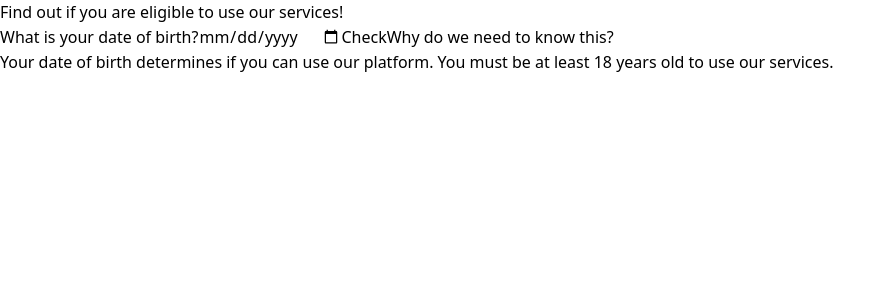
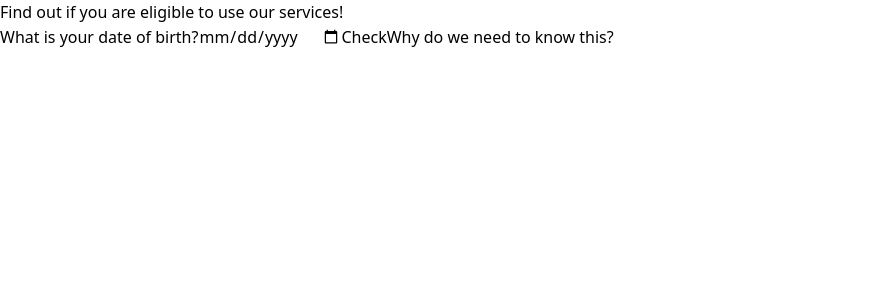
Before and after one commit to Aastha-Kalra/30daysOfReactJs, a React (Vite) app: page / in a window 1280 px wide. Shown: the top 300 px of the page, without its empty margins (0-896 px from the left). Built offline with nearby package versions, Linux system fonts and the light colour scheme.

Commit message:
added functions and maintains state

```diff
--- a/src/AgeValidator/Form.jsx
+++ b/src/AgeValidator/Form.jsx
@@ -1,20 +1,42 @@
 import React, { useState } from "react";
 
-const Form = ({onSubmit, error}) => {
-    const [showMsg,setshowMsg]=useState('')
+const Form = ({ onSubmit, error }) => {
+  const [dob, setDOB] = useState('');
+  const [showMsg, setShowMsg] = useState(false);
+
+  const handleDOBChange = (e) => {
+    setDOB(e.target.value);
+  };
+
+  const handleShowMsg = () => {
+    setShowMsg(true);
+  };
+
+  const handleSubmit = (e) => {
+    e.preventDefault();
+    onSubmit(e); // Call the parent component's onSubmit function
+  };
+
   return (
     <>
       <p>Find out if you are eligible to use our services!</p>
-      <form action="" onSubmit={onSubmit}>
+      <form onSubmit={onSubmit}>
         <label htmlFor="">What is your date of birth?</label>
-        <input type="date" name="" id="" />
-        {error ? <p>{error}</p>:''}
+        <input
+          type="date"
+          value={dob}
+          onChange={handleDOBChange}
+          required // Add required attribute for form validation
+        />
+        {error && <p>{error}</p>}
         <input type="submit" value="Check" />
-        <button>Why do we need to know this?</button>
-        <p>
-          Your date of birth determines if you can use our platform. You must be
-          at least 18 years old to use our services.
-        </p>
+        <button onClick={handleShowMsg}>Why do we need to know this?</button>
+        {showMsg && (
+          <p>
+            Your date of birth determines if you can use our platform. You must be
+            at least 18 years old to use our services.
+          </p>
+        )}
       </form>
     </>
   );
```
